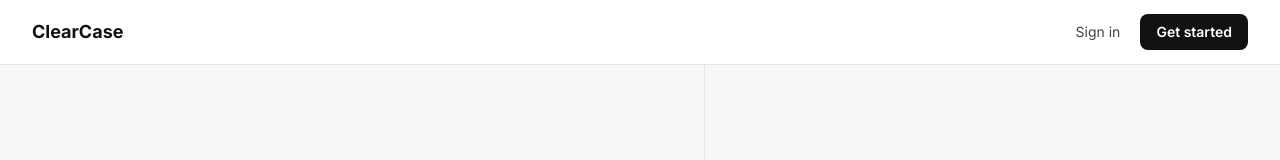
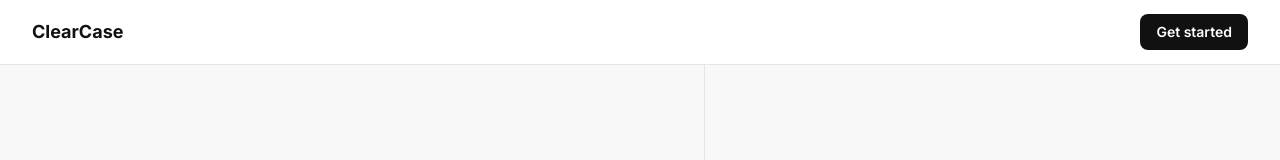
Before and after one commit to PiyushSolanki038/clearcase-razorpay, a Next.js app: page / in a window 1280 px wide. Shown: the top 160 px of the page. Built offline with nearby package versions, Linux system fonts and the light colour scheme.

Commit message:
fix: remove Sign in link from landing page navbar

```diff
--- a/app/page.tsx
+++ b/app/page.tsx
@@ -32,9 +32,6 @@ export default function Home() {
         <div className="max-w-7xl mx-auto px-6 sm:px-8 h-16 flex items-center justify-between">
           <span className="text-lg font-bold text-[#111]">ClearCase</span>
           <div className="flex items-center gap-5">
-            <Link href="/disputes" className="text-sm text-[#444] hover:text-[#111] transition-colors">
-              Sign in
-            </Link>
             <Link
               href="/disputes"
               className="inline-flex items-center rounded-md bg-[#111] px-4 py-2 text-sm font-semibold text-white hover:bg-black transition-colors"
```
